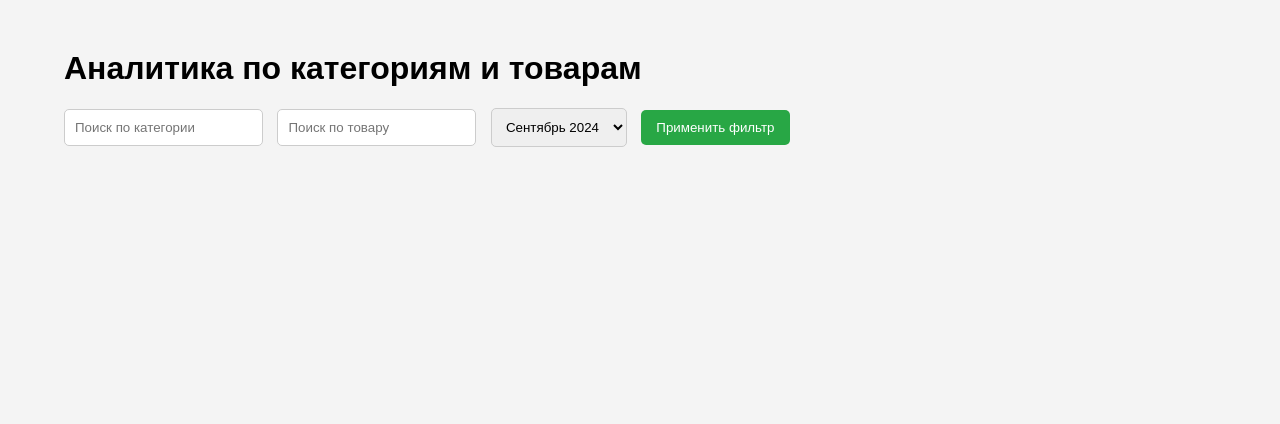
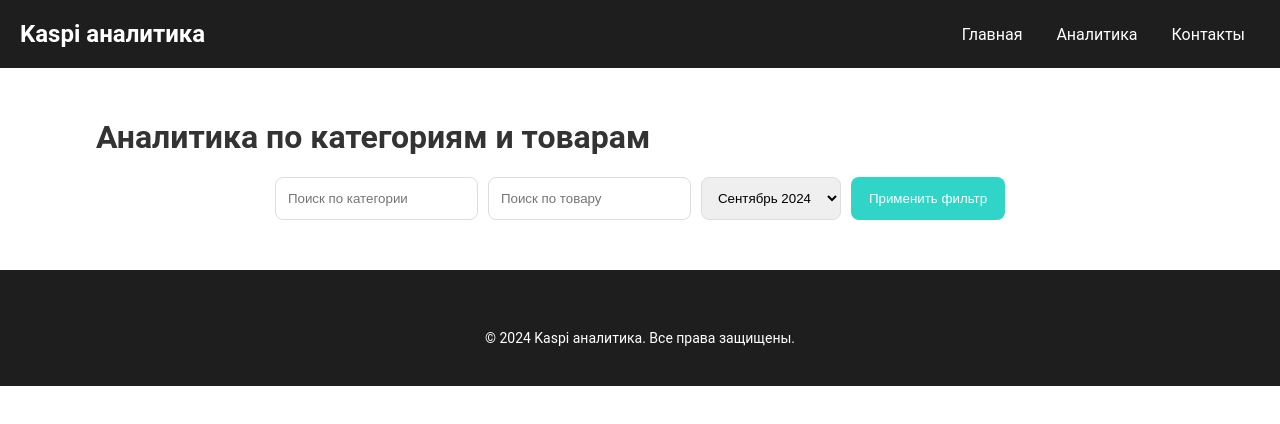
Before and after one commit to jesuswhy/Analytics, a plain HTML site: page index.html in a window 1280 px wide. Drawn offline with nearby package versions, Linux system fonts and the light colour scheme; no server answers.

Commit message:
Update index.html

```diff
--- a/index.html
+++ b/index.html
@@ -3,60 +3,209 @@
 <head>
     <meta charset="UTF-8">
     <meta name="viewport" content="width=device-width, initial-scale=1.0">
-    <title>Аналитика с Google Sheets</title>
+    <title>Kaspi аналитика</title>
     <style>
         body {
-            font-family: Arial, sans-serif;
+            font-family: 'Roboto', sans-serif;
             margin: 0;
             padding: 0;
-            background-color: #f4f4f4;
+            background-color: #ffffff;
+            color: #333;
         }
+        @media (max-width: 768px) {
+    .container {
+        width: 95%;
+    }
+
+    header {
+        flex-direction: column;
+        align-items: flex-start;
+    }
+
+    header nav {
+        margin-top: 10px;
+        display: flex;
+        flex-direction: column;
+        align-items: flex-start;
+    }
+
+    header nav a {
+        margin: 5px 0;
+    }
+
+    .filter {
+        flex-direction: column;
+        align-items: stretch;
+    }
+
+    .filter input, .filter select, .btn {
+        width: 100%;
+        margin-bottom: 10px;
+    }
+
+    footer p {
+        font-size: 12px;
+    }
+
+    footer .social-links a {
+        font-size: 16px;
+    }
+
+    header nav a {
+        display: none;
+    }
+}
+
+        /* Шапка */
+        header {
+            background-color: #1e1e1e;
+            color: #ffffff;
+            padding: 20px;
+            display: flex;
+            justify-content: space-between;
+            align-items: center;
+        }
+
+        header .logo {
+            font-size: 24px;
+            font-weight: bold;
+        }
+
+        header nav a {
+            color: #ffffff;
+            text-decoration: none;
+            margin: 0 15px;
+            font-size: 16px;
+            transition: color 0.3s;
+        }
+
+        header nav a:hover {
+            color: #ff50e5;
+        }
+
+        /* Основной контейнер */
         .container {
-            width: 90%;
+            width: 85%;
             margin: 50px auto;
         }
+
+        /* Фильтры */
+        .filter {
+            display: flex;
+            justify-content: center;
+            margin-bottom: 30px;
+        }
+
+        .filter input, .filter select {
+            padding: 12px;
+            margin-right: 10px;
+            border: 1px solid #ddd;
+            border-radius: 8px;
+            outline: none;
+            transition: border-color 0.3s;
+        }
+
+        .filter input:focus, .filter select:focus {
+            border-color: #30d5c8;
+        }
+
+        .btn {
+            padding: 12px 18px;
+            background-color: #30d5c8;
+            color: #ffffff;
+            border: none;
+            border-radius: 8px;
+            cursor: pointer;
+            transition: background-color 0.3s;
+        }
+
+        .btn:hover {
+            background-color: #28a4a5;
+        }
+
+        /* Стиль графиков */
         canvas {
-            margin-bottom: 40px;
+            margin-bottom: 50px;
         }
-        .filter {
-            margin-bottom: 20px;
+
+        /* Подвал */
+        footer {
+            background-color: #1e1e1e;
+            color: #fff;
+            padding: 40px 0;
+            text-align: center;
         }
-        input, select {
-            padding: 10px;
-            margin-right: 10px;
-            border: 1px solid #ccc;
-            border-radius: 5px;
+
+        footer .social-links a {
+            color: #ffffff;
+            text-decoration: none;
+            margin: 0 10px;
+            font-size: 18px;
+            transition: color 0.3s;
         }
-        .btn {
-            padding: 10px 15px;
-            background-color: #28a745;
-            color: white;
-            border: none;
-            border-radius: 5px;
-            cursor: pointer;
+
+        footer .social-links a:hover {
+            color: #ff50e5;
         }
+
+        footer p {
+            margin: 20px 0 0;
+            font-size: 14px;
+        }
+
+        /* Индикатор загрузки */
+        .loader {
+            border: 16px solid #f3f3f3;
+            border-radius: 50%;
+            border-top: 16px solid #30d5c8;
+            width: 120px;
+            height: 120px;
+            animation: spin 2s linear infinite;
+            margin: 100px auto;
+        }
+
+        @keyframes spin {
+            0% { transform: rotate(0deg); }
+            100% { transform: rotate(360deg); }
+        }
+
     </style>
 </head>
 <body>
+
+<header>
+    <div class="logo">Kaspi аналитика</div>
+    <nav>
+        <a href="#home">Главная</a>
+        <a href="#analytics">Аналитика</a>
+        <a href="#contact">Контакты</a>
+    </nav>
+</header>
 
 <div class="container">
     <h1>Аналитика по категориям и товарам</h1>
 
     <div class="filter">
-        <input type="text" id="categoryFilter" placeholder="Поиск по категории">
+        <input type="text" id="searchTerm" placeholder="Поиск по категории">
         <input type="text" id="productFilter" placeholder="Поиск по товару">
         <select id="monthFilter">
             <option value="Сентябрь 2024">Сентябрь 2024</option>
             <option value="Август 2024">Август 2024</option>
             <!-- Добавить остальные месяцы -->
         </select>
-        <button class="btn" onclick="updateCharts()">Применить фильтр</button>
+        <button class="btn" onclick="applyFilters()">Применить фильтр</button>
     </div>
 
-    <canvas id="ordersChart"></canvas>
-    <canvas id="revenueChart"></canvas>
-    <canvas id="avgCheckChart"></canvas>
+    <canvas id="ordersChart" style="display:none;"></canvas>
+    <canvas id="revenueChart" style="display:none;"></canvas>
+    <canvas id="avgCheckChart" style="display:none;"></canvas>
+    <canvas id="sellersChart" style="display:none;"></canvas>
+    <div id="loader" class="loader" style="display:none;"></div>
 </div>
+
+<footer>
+    <p>&copy; 2024 Kaspi аналитика. Все права защищены.</p>
+</footer>
 
 <script src="https://cdn.jsdelivr.net/npm/chart.js@4.2.1/dist/chart.umd.min.js"></script>
 <script src="script.js"></script> <!-- Логика для графиков -->
```
